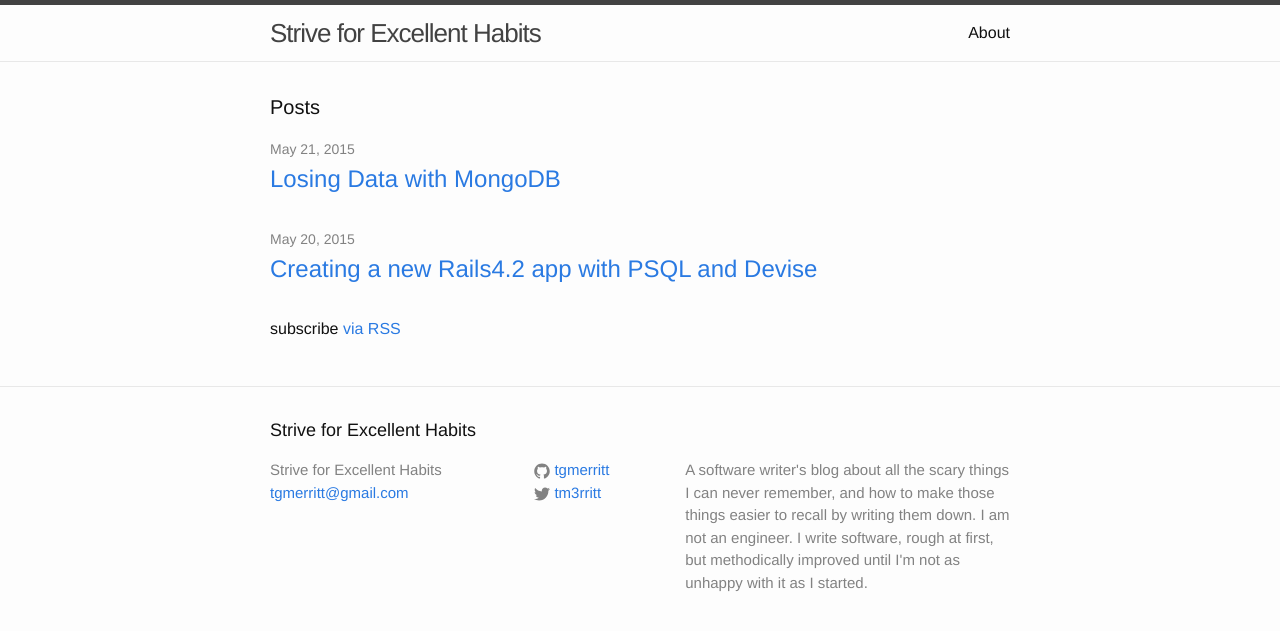
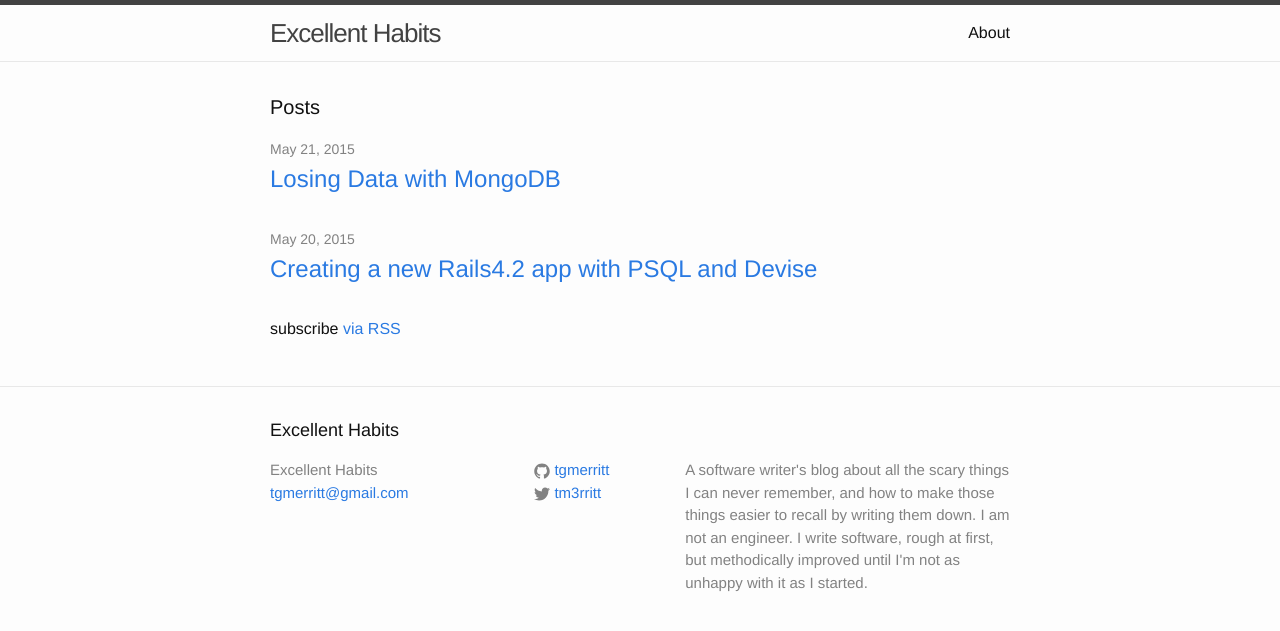
Before and after one commit to tgmerritt/tgmerritt.github.io, a Jekyll site: the page built from index.html, in a window 1280 px wide. Shown: the top 631 px of the page. Built offline with Jekyll 4.4.1, drawn with Linux system fonts in a browser that asks for light colours.

Commit message:
Change blog title

```diff
--- a/_config.yml
+++ b/_config.yml
@@ -1,5 +1,5 @@
 # Site settings
-title: Strive for Excellent Habits
+title: Excellent Habits
 email: tgmerritt@gmail.com
 description: > # this means to ignore newlines until "baseurl:"
   A software writer's blog about all the scary things I can never remember, and how to make those things easier to recall by writing them down.  I am not an engineer.  I write software, rough at first, but methodically improved until I'm not as unhappy with it as I started.
```
